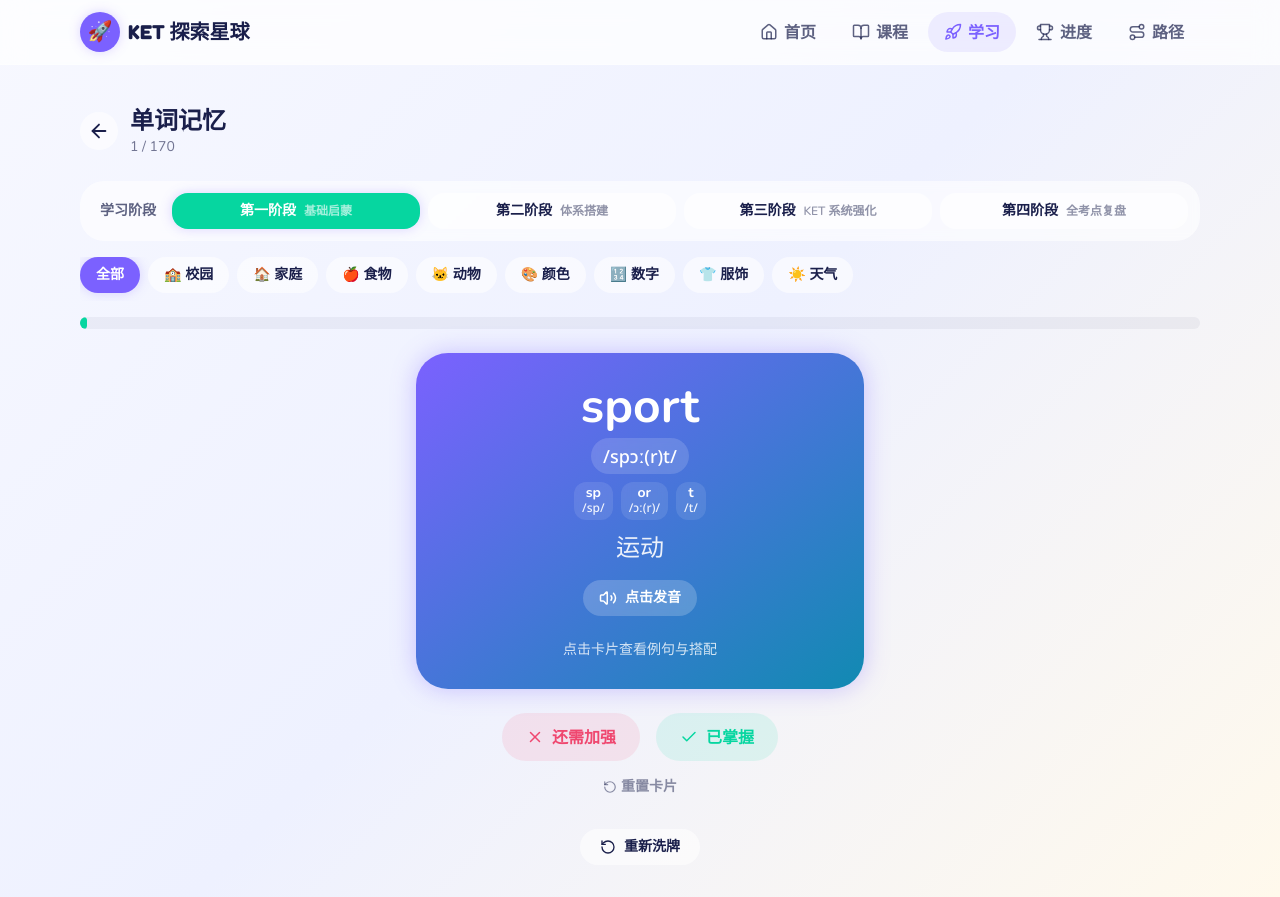
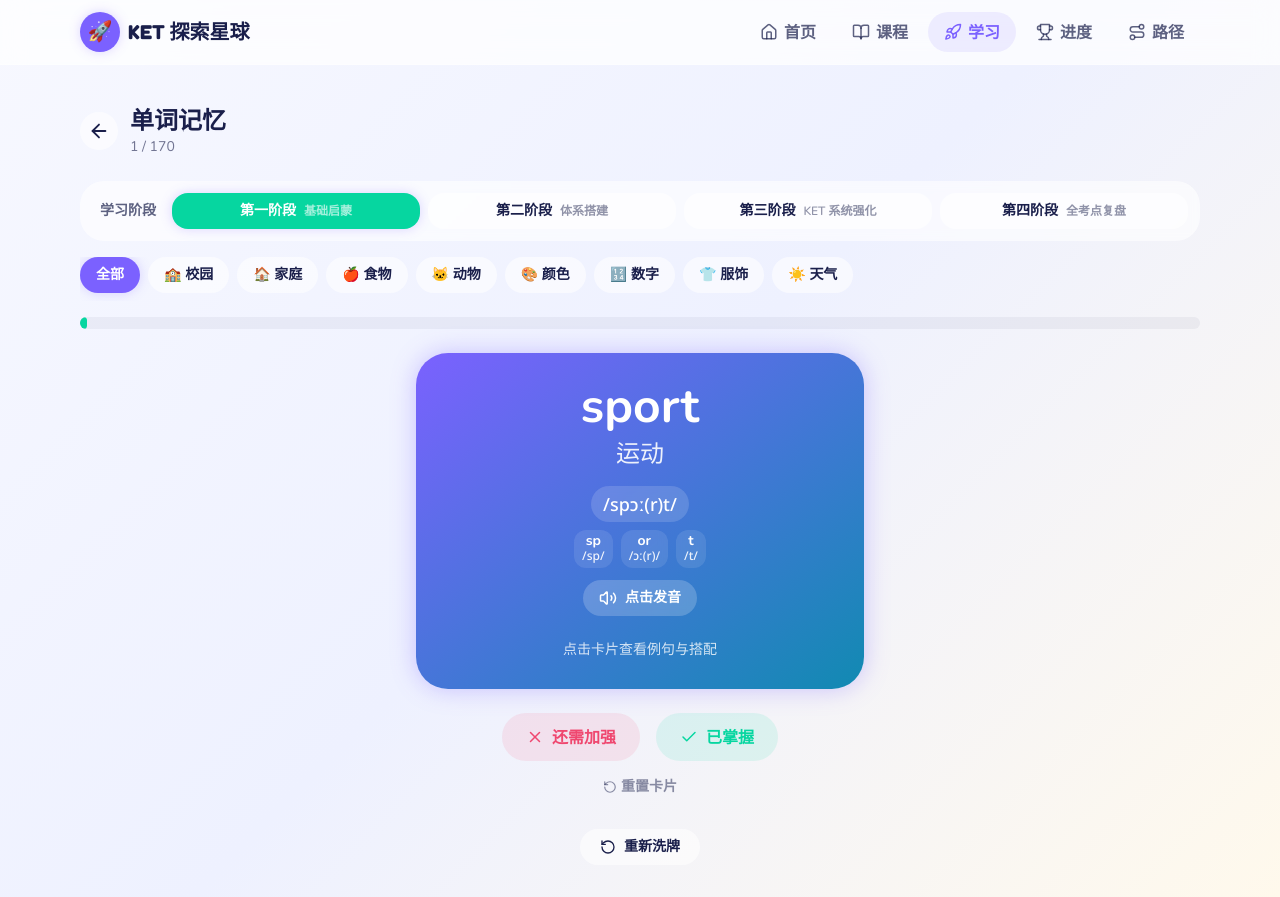
Before and after one commit to kakaluote0098/ket, a React (Vite) app: page /learn/vocabulary in a window 1280 px wide. Built offline with nearby package versions, Linux system fonts and the light colour scheme.

Commit message:
feat: 学习单词卡片不要自动翻转
Co-authored-by: traeagent <traeagent@users.noreply.github.com>

```diff
--- a/src/components/FlipCard.tsx
+++ b/src/components/FlipCard.tsx
@@ -24,6 +24,7 @@ export default function FlipCard({ word, onMaster, onWeak }: FlipCardProps) {
         <div className="flip-card-inner relative h-full w-full">
           <div className="flip-card-front absolute inset-0 flex flex-col items-center justify-center rounded-[2rem] bg-gradient-to-br from-nebula to-ocean p-8 text-center text-white shadow-glow">
             <span className="mb-2 text-5xl font-bold">{word.english}</span>
+            <span className="mb-4 text-2xl font-medium opacity-90">{word.chinese}</span>
             <span
               className="font-phonetic mb-2 inline-flex items-center gap-1.5 rounded-full bg-white/15 px-3 py-1 text-lg font-medium backdrop-blur-sm"
               title="音标"
@@ -43,8 +44,6 @@ export default function FlipCard({ word, onMaster, onWeak }: FlipCardProps) {
                 </div>
               ))}
             </div>
-
-            <span className="mb-4 text-2xl font-medium opacity-90">{word.chinese}</span>
             <button
               onClick={(e) => {
                 e.stopPropagation();
@@ -58,7 +57,13 @@ export default function FlipCard({ word, onMaster, onWeak }: FlipCardProps) {
           </div>
           <div className="flip-card-back absolute inset-0 flex flex-col items-center rounded-[2rem] bg-white p-6 text-center text-space-900 shadow-glow">
             <div className="flex w-full flex-1 flex-col items-center justify-center overflow-y-auto">
-              <p className="text-3xl font-bold text-nebula">{word.chinese}</p>
+              <p className="flex items-center justify-center gap-2 text-4xl font-bold text-nebula">
+                {word.english}
+                <span onClick={(e) => e.stopPropagation()}>
+                  <SpeakButton text={word.english} size={18} />
+                </span>
+              </p>
+              <p className="mt-2 text-2xl font-medium text-space-900/80">{word.chinese}</p>
               {word.partOfSpeech && (
                 <span className="mt-2 rounded-full bg-ocean/10 px-3 py-1 text-xs font-semibold text-ocean">
                   {word.partOfSpeech}
```
